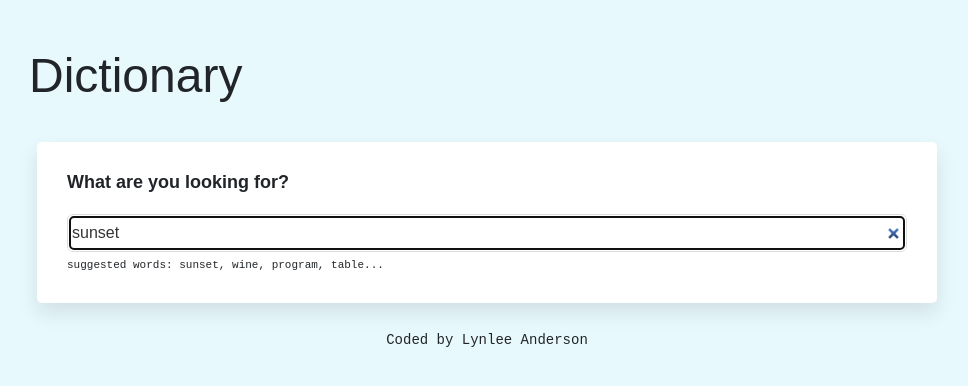
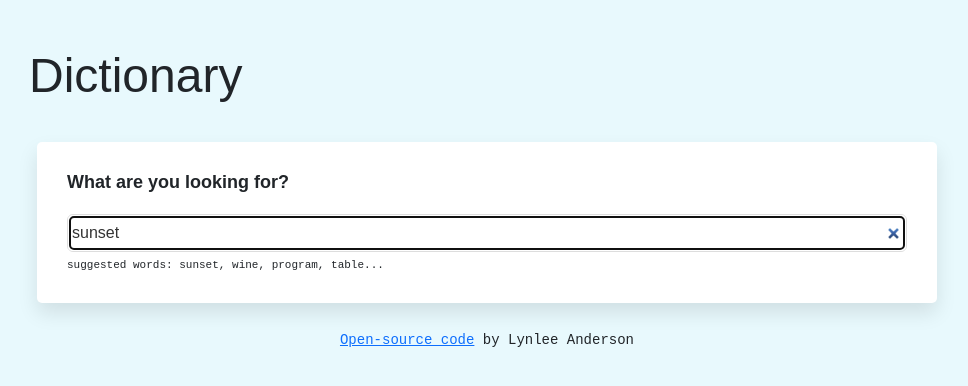
Before and after one commit to Lynlee21/dictionary-project, a React (Create React App) app: page / in a window 1280 px wide. Shown: the top 386 px of the page, without its empty margins (153-1121 px from the left). Built offline with nearby package versions, Linux system fonts and the light colour scheme; no server answers.

Commit message:
Updated Github Link

```diff
--- a/src/App.js
+++ b/src/App.js
@@ -11,7 +11,17 @@ function App() {
         <Dictionary defaultKeyword="sunset" />
       </main>
       <footer className="App-footer">
-        <small>Coded by Lynlee Anderson</small>
+        <small>
+          <a
+            href="https://github.com/Lynlee21/dictionary-project"
+            target="_blank"
+            id="github"
+            rel="noreferrer"
+          >
+            Open-source code
+          </a>{" "}
+          by Lynlee Anderson
+        </small>
       </footer>
     </div>
   );
```
